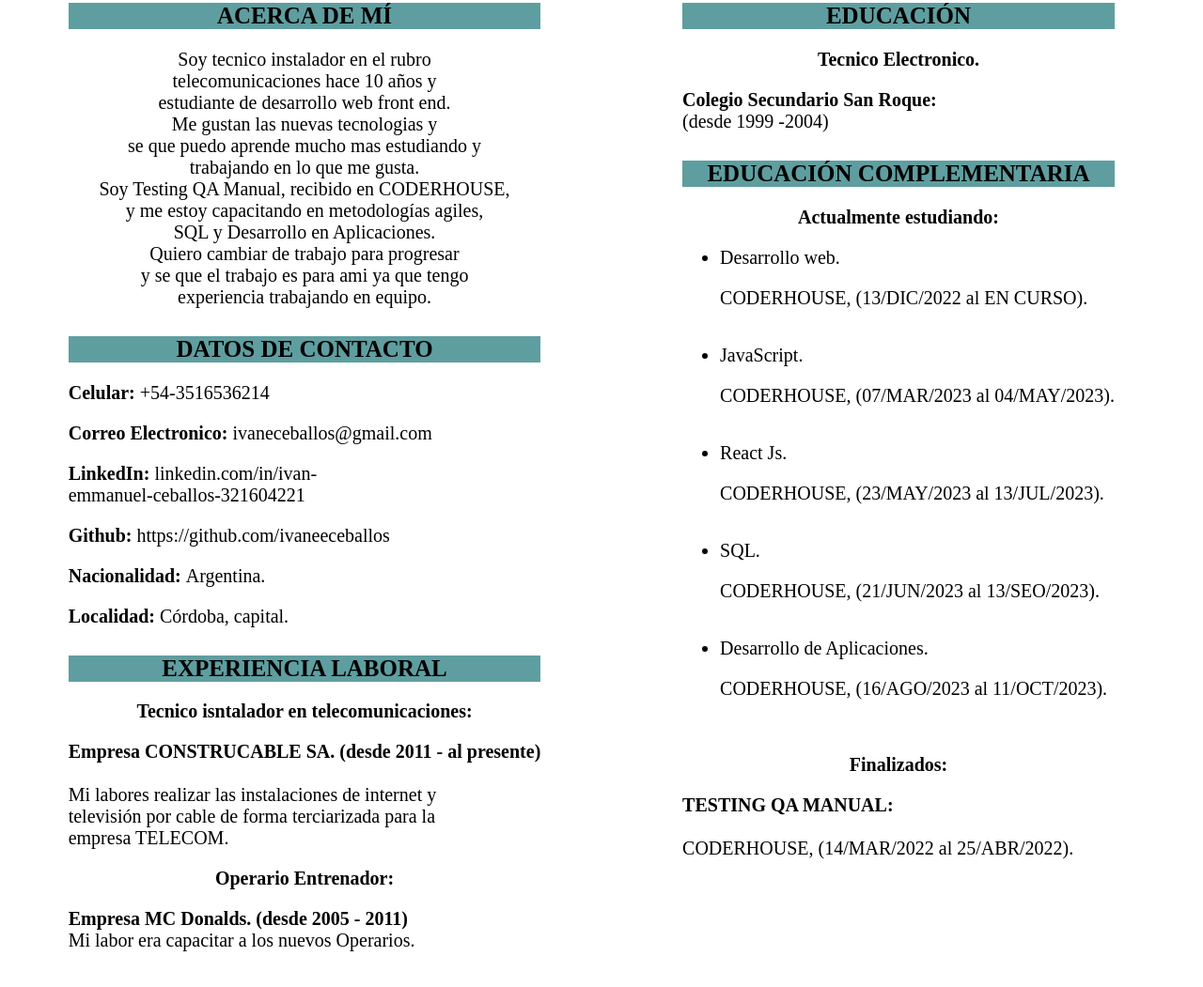
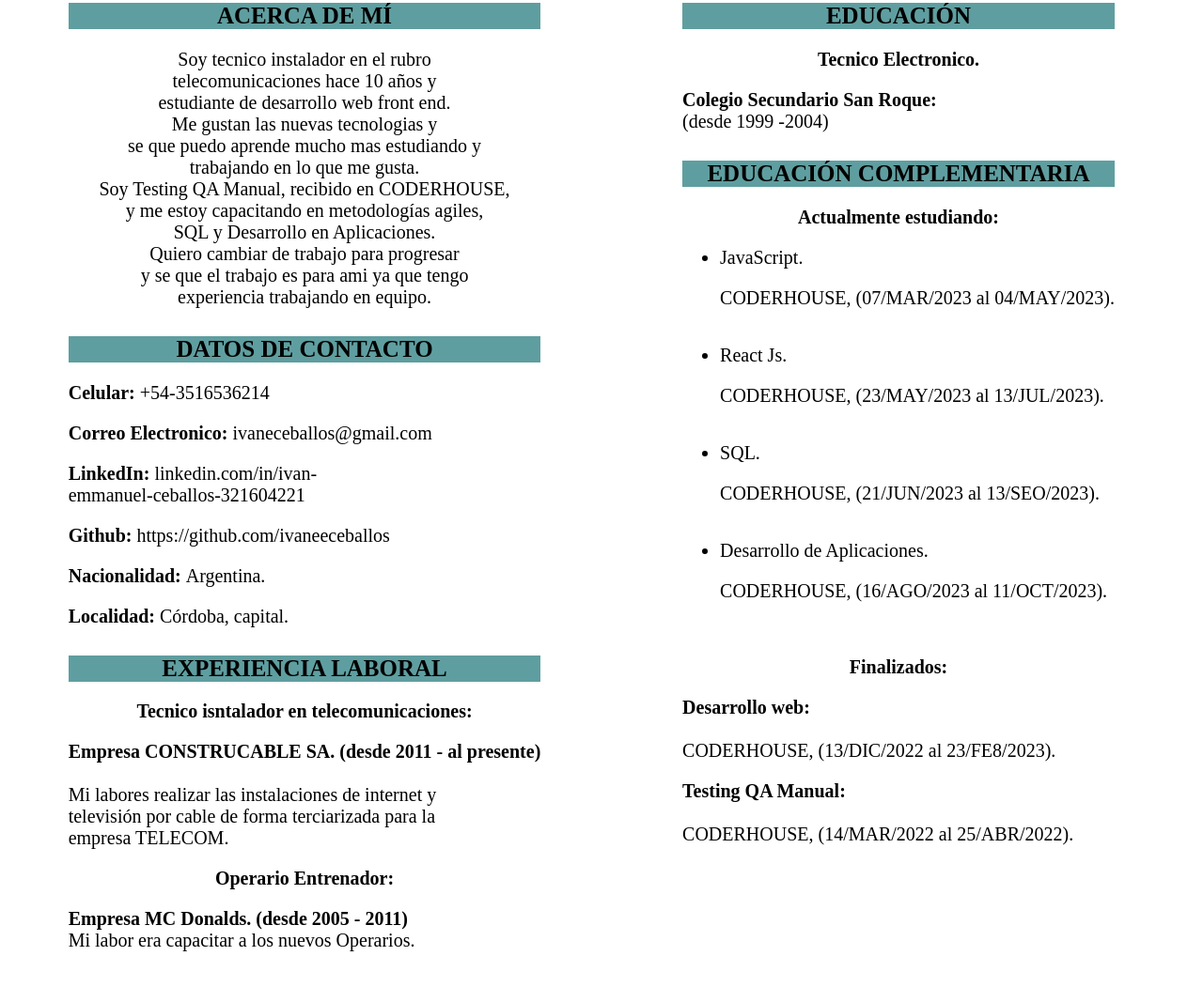
Before and after one commit to ivaneeceballos/Curriculum, a plain HTML site: page index.html in a window 1280 px wide. Shown: the part 543-1594 px from the top of the page at 94% size. Drawn offline with Linux system fonts and the light colour scheme.

Commit message:
se cambian datos de cursada

```diff
--- a/index.html
+++ b/index.html
@@ -93,9 +93,6 @@
           <h2>EDUCACIÓN COMPLEMENTARIA</h2>
           <h3>Actualmente estudiando:</h3>
           <ul>
-            <li>Desarrollo web.</li>
-            <p>CODERHOUSE, (13/DIC/2022 al EN CURSO).</p>
-            <br />
             <li>JavaScript.</li>
             <p>CODERHOUSE, (07/MAR/2023 al 04/MAY/2023).</p>
             <br />
@@ -110,7 +107,9 @@
             <br />
           </ul>
           <h3>Finalizados:</h3>
-          <p><span>TESTING QA MANUAL:</span><br><br>
+          <p><span>Desarrollo web:</span><br><br>
+            CODERHOUSE, (13/DIC/2022 al 23/FE8/2023).</p>
+          <p><span>Testing QA Manual:</span><br><br>
             CODERHOUSE, (14/MAR/2022 al 25/ABR/2022).</p>
         </div>
 
```
Also changed, not shown: 1 other file.
